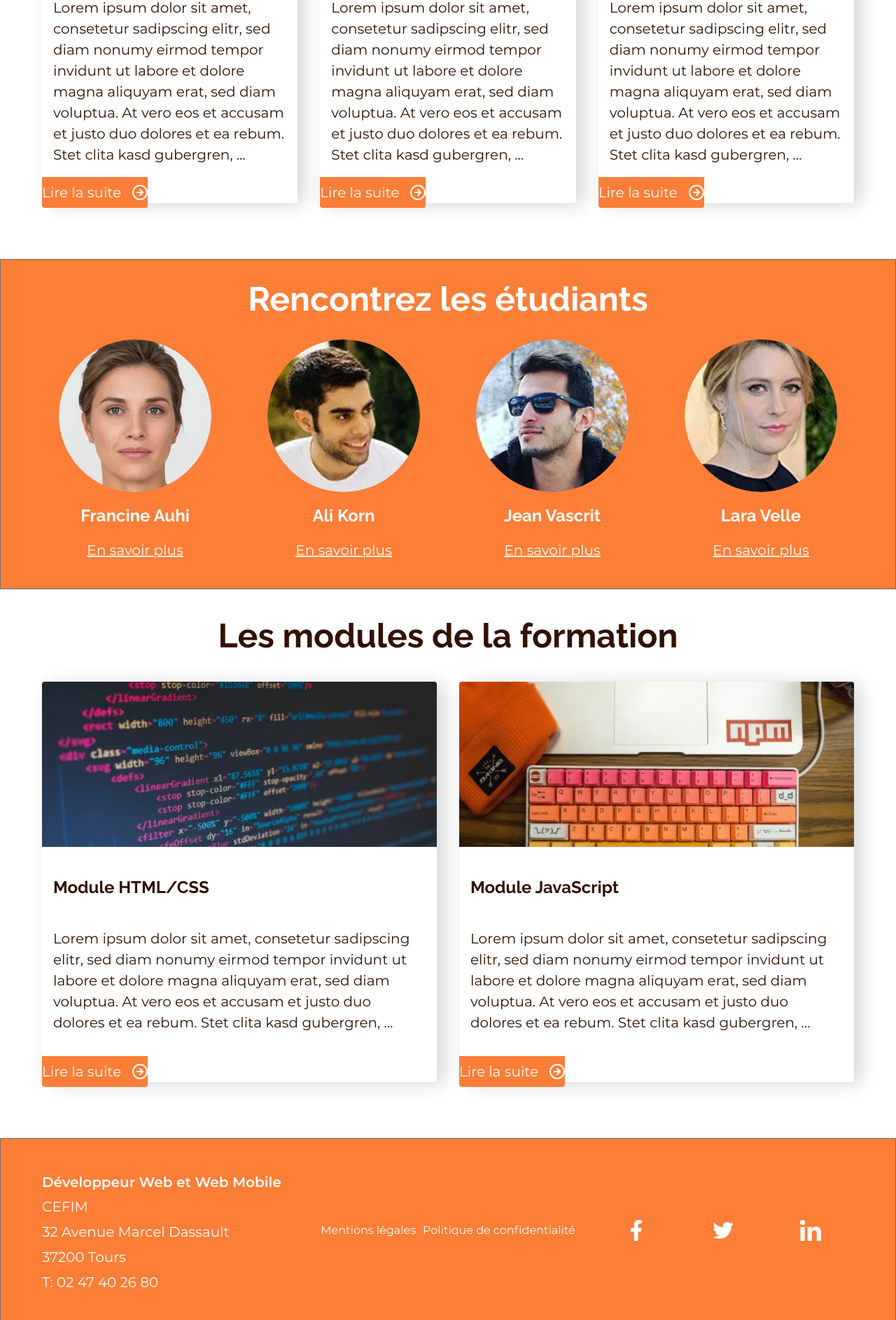
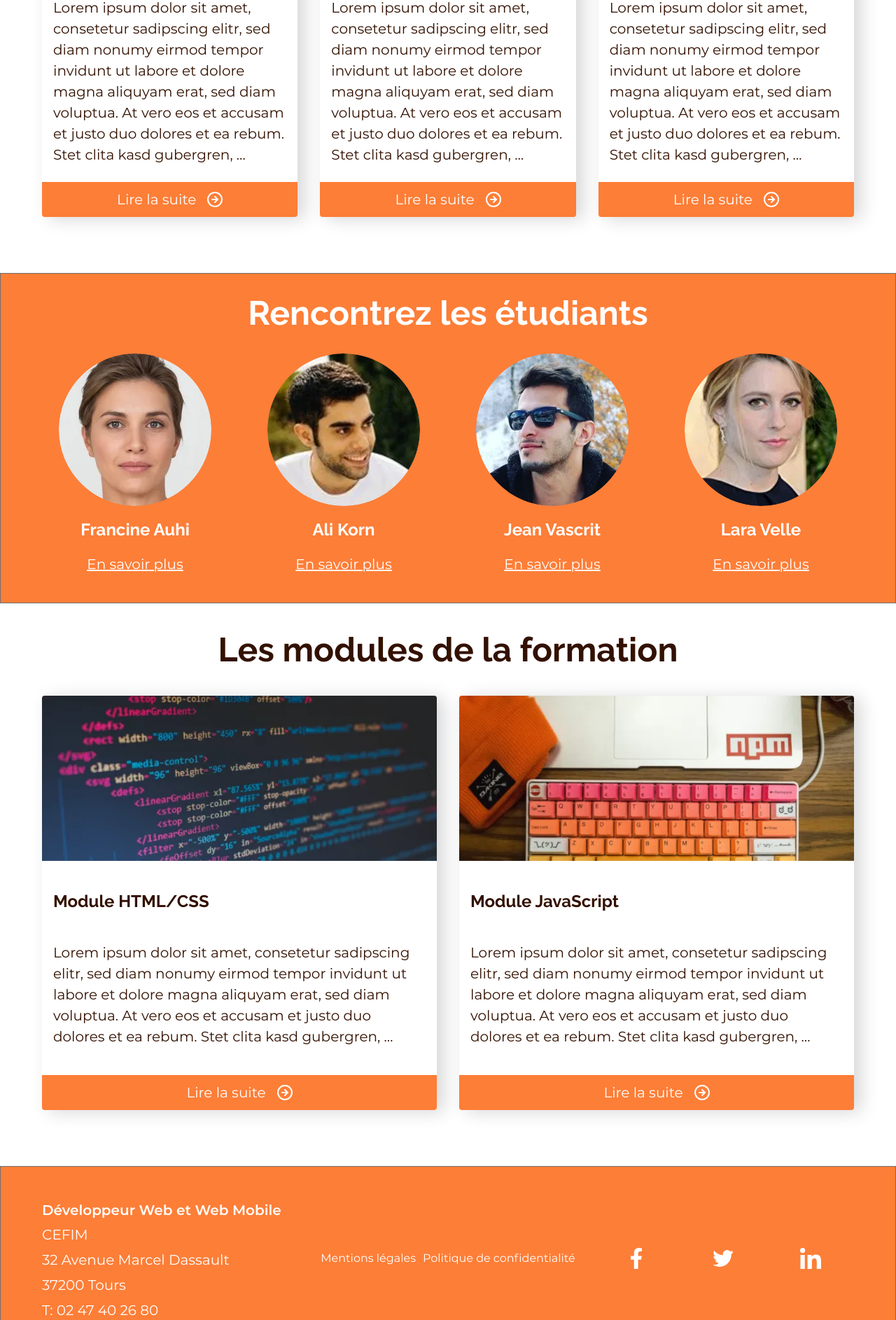
Before and after one commit to pyimwd/dwwm2021-3-ecf-html-css, a PHP site: page / in a window 1280 px wide. Shown: the part 1435-3321 px from the top of the page at 70% size. Run offline with PHP 8.4, Linux system fonts and the light colour scheme.

Commit message:
dernière modification

```diff
--- a/css/style.css
+++ b/css/style.css
@@ -436,6 +436,7 @@ h1 {
 }
 
 .btn-news {
+    display: block;
     width: 100%;
     border: 0;
     padding-block: 0;
@@ -443,6 +444,7 @@ h1 {
     padding-top: 1rem;
     padding-bottom: 1rem;
     border-radius: 0 0 .4rem .4rem;
+    text-align: center;
     color: var(--inverted);
     background-color: var(--accent);
     opacity: 1;
@@ -555,6 +557,7 @@ h1 {
 }
 
 .btn-feature {
+    display: block;
     width: 100%;
     border: 0;
     padding-block: 0;
@@ -562,6 +565,7 @@ h1 {
     padding-top: 1rem;
     padding-bottom: 1rem;
     border-radius: 0 0 .4rem .4rem;
+    text-align: center;
     color: var(--inverted);
     background-color: var(--accent);
     transition: .3s;
```
